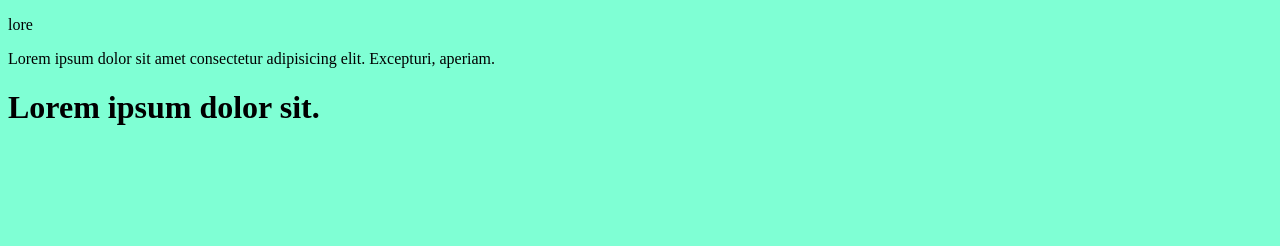
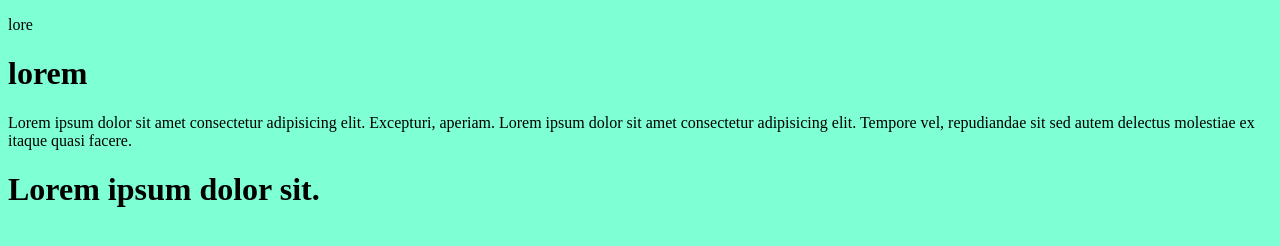
Before and after one commit to Jn-mic/class1, a plain HTML site: page index.html in a window 1280 px wide. Drawn offline with Linux system fonts and the light colour scheme.

Commit message:
adding h1 and p

```diff
--- a/index.html
+++ b/index.html
@@ -9,7 +9,11 @@
 </head>
 <body>
     <p>lore</p>
-    <p>Lorem ipsum dolor sit amet consectetur adipisicing elit. Excepturi, aperiam.</p>
+    <h1>lorem</h1>
+    <p>Lorem ipsum dolor sit amet consectetur adipisicing elit. Excepturi, aperiam.
+        Lorem ipsum dolor sit amet consectetur adipisicing elit.
+        Tempore vel, repudiandae sit sed autem delectus molestiae ex itaque quasi facere.
+    </p>
     <h1>Lorem ipsum dolor sit.</h1>
 </body>
 </html>
```
